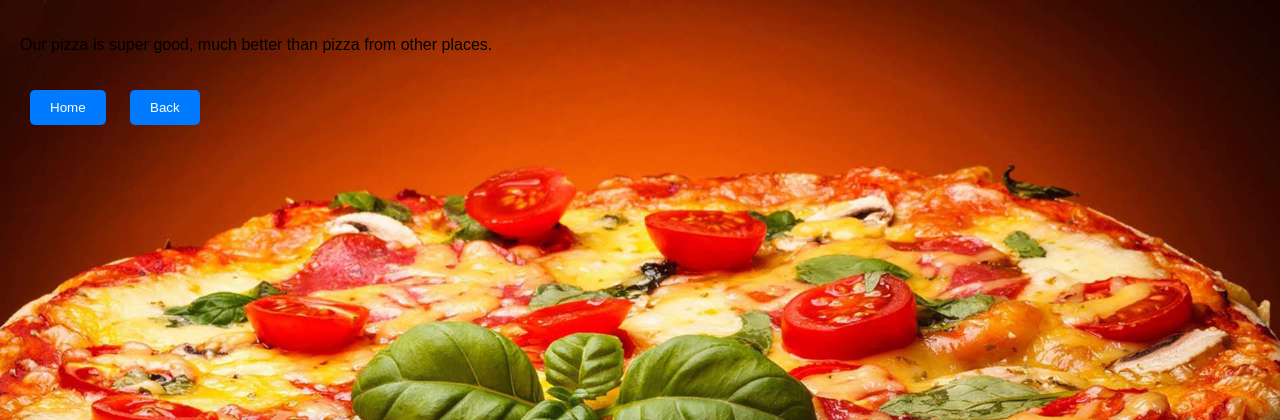
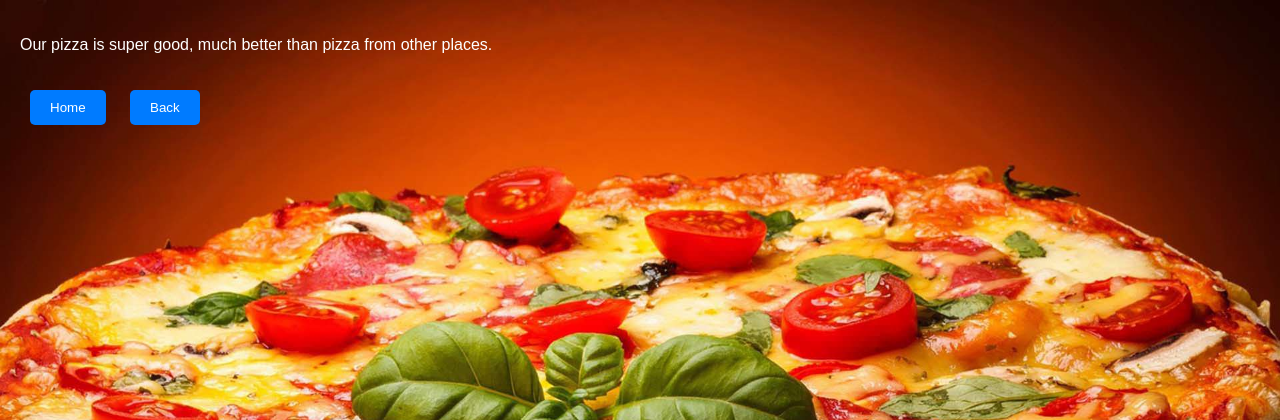
Before and after one commit to chrisShort32/WebApp, a Flask app: page /dinner/1/dinner_choice2 in a window 1280 px wide. Shown: the top 420 px of the page. Run offline with Flask 3, Linux system fonts and the light colour scheme.

Commit message:
Make pizza text more readable
I changed the color of the pizza page's text from black to white to be more readable on the dark background.

```diff
--- a/templates/dinner_choice2.html
+++ b/templates/dinner_choice2.html
@@ -30,7 +30,7 @@
     </style>
 </head>
 <body>
-    <p> Our pizza is super good, much better than pizza from other places.</p>
+    <p style="color: rgb(255, 255, 255);"> Our pizza is super good, much better than pizza from other places.</p>
     <a href="/"><button>Home</button></a>
     <a href="/dinner/{{ dinner_choice }}"><button>Back</button></a>
 </body>
```
